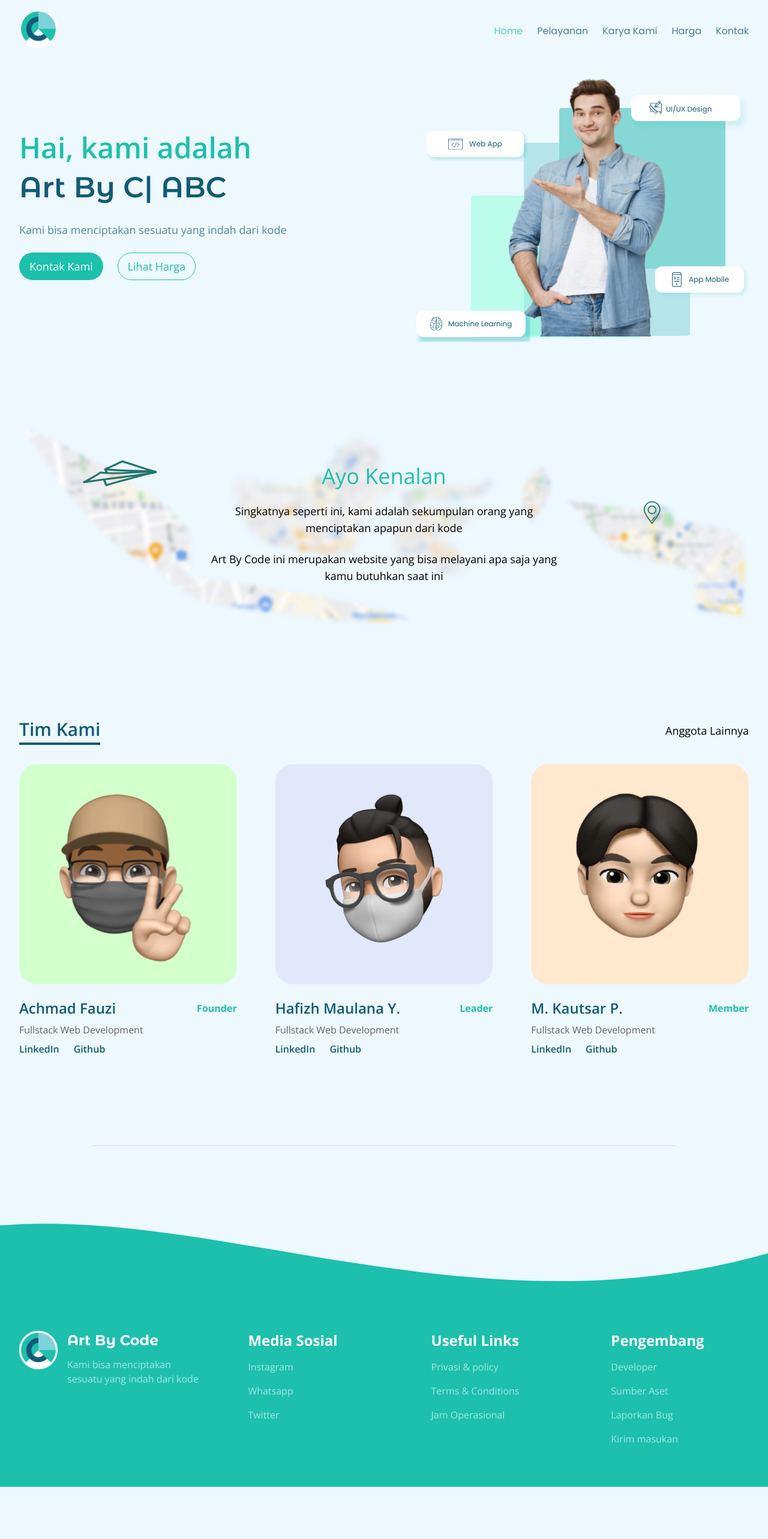
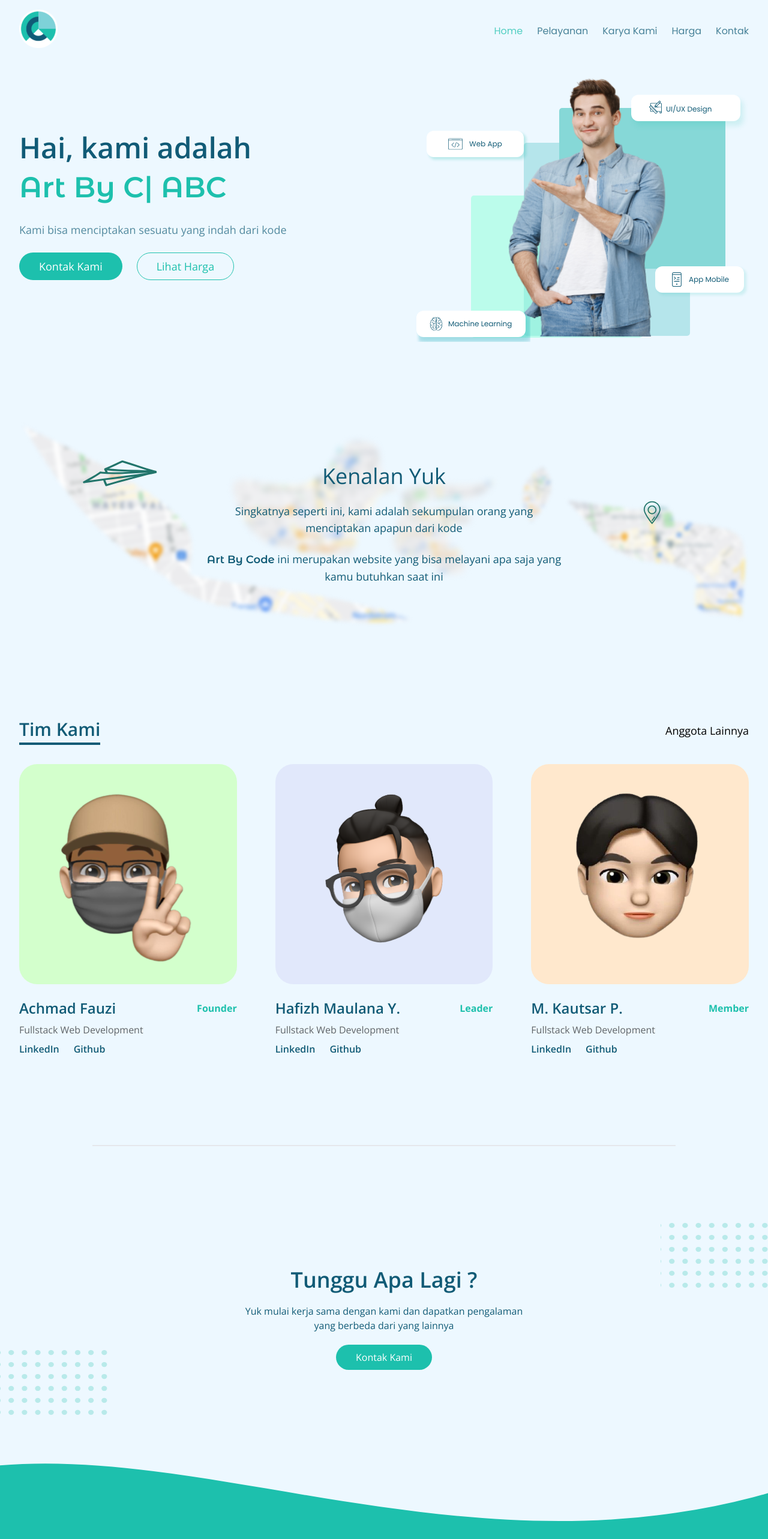
Before and after one commit to sarunk21/landing-page-art-by-code, a Vue app: page / in a window 1280 px wide. Shown: the top 2566 px of the page at 60% size. Before the commit the page ends 2479 px from the top, so only its background shows below. Built offline with nearby package versions, Linux system fonts and the light colour scheme; the HTML template or start-up script is replaced by a standard one.

Commit message:
add contact and adjust navbar,hero,map,team,footer

```diff
--- a/src/components/Navbar.vue
+++ b/src/components/Navbar.vue
@@ -4,7 +4,7 @@
       <a href="/" class="inline-block">
         <img
           src="@/assets/img/logo.svg"
-          class="h-14 md:h-16"
+          class="h-14 md:h-16 -top"
           alt="Art By Code Logo"
         />
       </a>
--- /dev/null
+++ b/src/components/content/ContactUs.vue
@@ -0,0 +1,65 @@
+<template>
+  <div
+    class="grid grid-cols-12 justify-items-center items-center relative mb-20 h-contactUs overflow-hidden"
+  >
+    <div
+      class="col-span-12 flex flex-col justify-center items-center text-blue-dark w-auto md:w-contactUs"
+    >
+      <h1
+        class="text-4xl font-semibold"
+        data-aos="fade-right"
+        data-aos-duration="1000"
+      >
+        Tunggu Apa Lagi
+        <span data-aos="zoom-in" data-aos-duration="1000" data-aos-delay="1000">
+          ?</span
+        >
+      </h1>
+      <p
+        class="my-5 text-sm md:text-base text-center"
+        data-aos="zoom-out"
+        data-aos-duration="800"
+        data-aos-delay="1000"
+      >
+        Yuk mulai kerja sama dengan kami dan dapatkan pengalaman yang berbeda
+        dari yang lainnya
+      </p>
+      <button
+        class="px-8 py-2 btn-contact"
+        data-aos="zoom-in"
+        data-aos-duration="800"
+        data-aos-delay="1200"
+      >
+        Kontak Kami
+      </button>
+    </div>
+    <img
+      src="@/assets/img/dot.svg"
+      alt="Dot Bg"
+      class="absolute top-0 right-0 hidden md:block"
+      data-aos="fade-left"
+      data-aos-duration="1000"
+      data-aos-delay="800"
+    />
+    <img
+      src="@/assets/img/dot.svg"
+      alt="Dot Bg"
+      class="absolute bottom-0 left-0 hidden md:block"
+      data-aos="fade-right"
+      data-aos-duration="1000"
+      data-aos-delay="800"
+    />
+  </div>
+</template>
+
+<style scoped>
+.btn-contact {
+  background-color: #1dc0ad;
+  color: #ffffff;
+  @apply border rounded-full border-opacity-0 duration-1000;
+}
+
+.btn-contact:hover {
+  background-color: #28dac5;
+}
+</style>
--- a/src/components/content/Footer.vue
+++ b/src/components/content/Footer.vue
@@ -17,7 +17,7 @@
           <h1 class="font-montserrat mb-3">
             Art By Code
           </h1>
-          <p class="text-sm md:text-base opacity-60">
+          <p class="text-sm md:text-base opacity-75">
             Kami bisa menciptakan sesuatu yang indah dari kode
           </p>
         </div>
@@ -61,7 +61,7 @@ li {
 }
 
 li a {
-  @apply text-sm md:text-base opacity-60;
+  @apply text-sm md:text-base opacity-70 duration-150 hover:opacity-100 hover:text-white;
 }
 
 h1 {
--- a/src/components/content/Hero.vue
+++ b/src/components/content/Hero.vue
@@ -1,23 +1,24 @@
 <template>
   <div class="grid grid-cols-12 items-center">
     <div class="col-span-12 md:col-span-6">
-      <h1 class="title font-open-sans" style="color: #1dc0ad">
+      <h1
+        class="title font-open-sans text-blue-dark"
+        data-aos="fade-right"
+        data-aos-duration="1000"
+      >
         Hai, kami adalah
       </h1>
-      <h1 class="title font-montserrat" style="color: #115b76">
+      <h1 class="title font-montserrat text-green-dark">
         Art By <span id="judul"></span> ABC
       </h1>
-      <p
-        class="text-xs md:text-lg my-4 md:my-6 opacity-70"
-        style="color: #115b76"
-      >
+      <p class="text-base md:text-lg my-4 md:my-6 opacity-70 text-blue-dark">
         Kami bisa menciptakan sesuatu yang indah dari kode
       </p>
       <div class="flex" data-aos="fade-up" data-aos-duration="1300">
-        <button class="px-4 py-2 text-sm md:text-lg mr-6 btn-contact">
+        <button class="px-8 py-2 text-sm md:text-lg mr-6 btn-contact">
           Kontak Kami
         </button>
-        <button class="px-4 py-2 text-sm md:text-lg btn-price">
+        <button class="px-8 py-2 text-sm md:text-lg btn-price">
           Lihat Harga
         </button>
       </div>
@@ -54,7 +55,7 @@ export default {
 
 <style scoped>
 .title {
-  @apply text-2xl font-semibold leading-snug md:text-5xl md:leading-snug;
+  @apply text-3xl font-semibold leading-snug md:text-5xl md:leading-snug;
 }
 
 .map {
--- a/src/components/content/Map.vue
+++ b/src/components/content/Map.vue
@@ -1,5 +1,5 @@
 <template>
-  <div class="grid grid-cols-12 my-16 md:my-24">
+  <div class="grid grid-cols-12 my-16 md:my-24 text-blue-dark overflow-hidden">
     <div
       class="grid items-center justify-items-center col-span-12 bg-contain bg-no-repeat bg-center h-hero-mobile md:h-hero"
       :style="{
@@ -11,11 +11,10 @@
       >
         <h1
           class="text-2xl md:text-4xl font-medium"
-          style="color: #1dc0ad"
           data-aos="fade-up"
           data-aos-duration="1200"
         >
-          Ayo Kenalan
+          Kenalan Yuk
         </h1>
         <p
           class="my-6 text-sm md:text-lg"
@@ -30,8 +29,9 @@
           data-aos="fade-right"
           data-aos-duration="1200"
         >
-          Art By Code ini merupakan website yang bisa melayani apa saja yang
-          kamu butuhkan saat ini
+          <span class="font-montserrat font-semibold">Art By Code</span> ini
+          merupakan website yang bisa melayani apa saja yang kamu butuhkan saat
+          ini
         </p>
       </div>
     </div>
--- a/src/components/content/Team.vue
+++ b/src/components/content/Team.vue
@@ -4,7 +4,7 @@
       <h1
         class="title font-open-sans"
         data-aos="fade-right"
-        data-aos-duration="1000"
+        data-aos-duration="1200"
       >
         Tim Kami
       </h1>
@@ -12,7 +12,7 @@
         href="#"
         class="opacity-60 text-sm md:text-lg"
         data-aos="fade-left"
-        data-aos-duration="1000"
+        data-aos-duration="1200"
         >Anggota Lainnya</a
       >
     </div>
@@ -20,7 +20,8 @@
       <div
         class="col-span-12 md:col-span-4"
         data-aos="fade-up"
-        data-aos-duration="1000"
+        data-aos-duration="800"
+        data-aos-delay="600"
         data-aos-anchor-placement="center-bottom"
       >
         <div class="box mr-auto rounded-4xl" style="background-color: #D3FFCC">
@@ -43,7 +44,8 @@
       <div
         class="col-span-12 md:col-span-4 mt-20 md:mt-0"
         data-aos="fade-up"
-        data-aos-duration="1500"
+        data-aos-duration="800"
+        data-aos-delay="1000"
         data-aos-anchor-placement="center-bottom"
       >
         <div
@@ -69,7 +71,8 @@
       <div
         class="col-span-12 md:col-span-4 mt-20 md:mt-0"
         data-aos="fade-up"
-        data-aos-duration="2000"
+        data-aos-duration="800"
+        data-aos-delay="1400"
         data-aos-anchor-placement="center-bottom"
       >
         <div
@@ -94,7 +97,7 @@
       </div>
     </div>
   </div>
-  <hr class="w-4/5 mx-auto border my-32" style="color:#6FD3C9" />
+  <hr class="w-4/5 mx-auto border my-20 md:my-32" style="color:#6FD3C9" />
 </template>
 
 <style scoped>
--- a/src/views/Home.vue
+++ b/src/views/Home.vue
@@ -5,6 +5,7 @@
     <Map />
     <Team />
   </div>
+  <ContactUs />
   <Footer />
 </template>
 
@@ -14,9 +15,10 @@ import Hero from '../components/content/Hero.vue'
 import Map from '../components/content/Map.vue'
 import Team from '../components/content/Team.vue'
 import Footer from '../components/content/Footer.vue'
+import ContactUs from '../components/content/ContactUs.vue'
 
 export default {
   name: 'Home',
-  components: { Navbar, Hero, Map, Team, Footer },
+  components: { Navbar, Hero, Map, Team, Footer, ContactUs },
 }
 </script>
--- a/tailwind.config.js
+++ b/tailwind.config.js
@@ -9,13 +9,22 @@ module.exports = {
       backgroundColor: (theme) => ({
         footer: '#1DC0AD',
       }),
+      width: (theme) => ({
+        contactUs: '500px',
+      }),
       height: (theme) => ({
         'footer-bg': '440px',
         hero: '400px',
         'hero-mobile': '280px',
+        contactUs: '320px',
       }),
       borderRadius: (theme) => ({
         '4xl': '30px',
+      }),
+      colors: (theme) => ({
+        'blue-dark': '#115B76',
+        'green-dark': '#1DC0AD',
+        'green-light': '#28dac5',
       }),
     },
     fontFamily: {
```
Also changed, not shown: src/assets/img/dot.svg (added).
